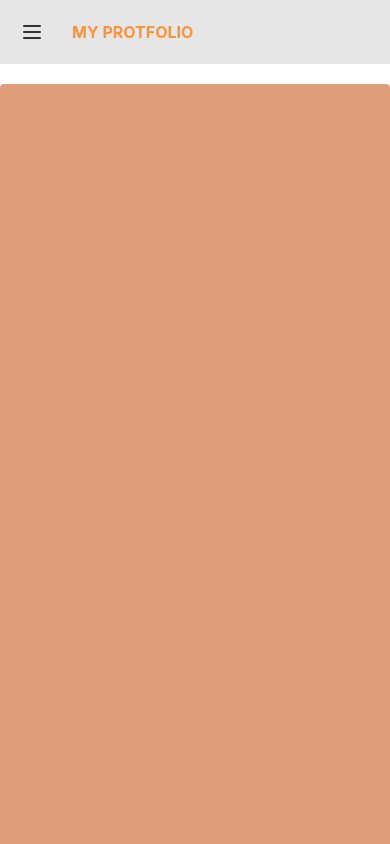
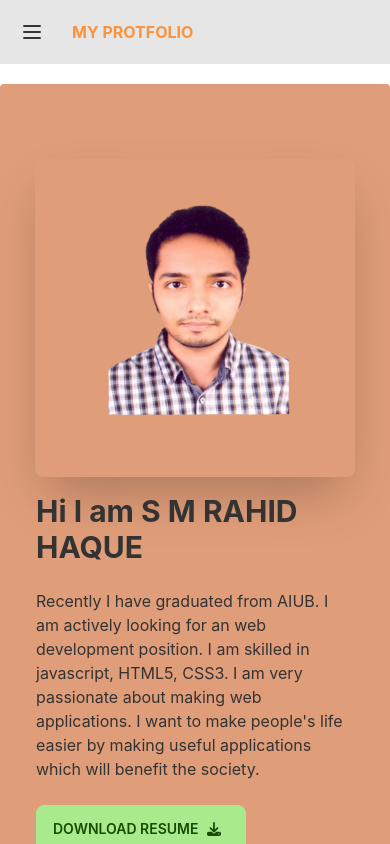
Before and after one commit to rahidhaque/my-protfolio, a React (Create React App) app: page / in a window 390 px wide. Built offline with nearby package versions, Linux system fonts and the light colour scheme.

Commit message:
Responsive Fix

```diff
--- a/src/App.js
+++ b/src/App.js
@@ -6,7 +6,7 @@ import Navbar from './pages/Home/Navbar';
 
 function App() {
   return (
-    <div className='mx-auto px-0 lg-px-12 max-w-screen-sm lg:max-w-screen-lg'>
+    <div className='mx-auto px-0 lg:px-12'>
       <Navbar>
         <Routes>
           <Route path='/' element={<Home></Home>}></Route>
--- a/src/pages/Home/Banner.js
+++ b/src/pages/Home/Banner.js
@@ -5,12 +5,14 @@ import { FontAwesomeIcon } from '@fortawesome/react-fontawesome';
 
 const Banner = () => {
     return (
-        <div class="hero h-full lg:h-[60vh] bg-accent mt-5 rounded">
+        <div class="hero h-screen lg:h-[50vh]  bg-accent mt-5 rounded">
             <div class="hero-content flex-col lg:flex-row-reverse">
-                <img src={about} class="max-w-sm rounded-lg shadow-2xl" alt='about' />
+                <div className='lg:h-[50vh] shrink-0'>
+                    <img src={about} class="max-w-xs lg:max-w-sm rounded-lg shadow-2xl" alt='about' />
+                </div>
                 <div className='max-w-lg mx-5'>
-                    <h1 class="text-5xl font-bold">Hi I am S M RAHID HAQUE</h1>
-                    <p class="py-6">Recently I have graduated from AIUB. I am actively looking for an web development position. I am skilled in javascript, HTML5, CSS3. I am very passionate about making web applications. I want to make people's life easier by making useful applications which will benefit the society.</p>
+                    <h1 class="text-3xl font-bold">Hi I am S M RAHID HAQUE</h1>
+                    <p class="py-6 max-w-xs">Recently I have graduated from AIUB. I am actively looking for an web development position. I am skilled in javascript, HTML5, CSS3. I am very passionate about making web applications. I want to make people's life easier by making useful applications which will benefit the society.</p>
                     <a href='https://drive.google.com/file/d/1sY6iUHMTjpEhRsf_Mo394g7M2A12v7g_/view?usp=sharing' className="btn btn-primary">Download Resume<FontAwesomeIcon className='px-2' icon={faDownload} /></a>
                 </div>
             </div>
--- /dev/null
+++ b/src/pages/Home/Contact.js
@@ -0,0 +1,11 @@
+import React from 'react';
+
+const Contact = () => {
+    return (
+        <div>
+
+        </div>
+    );
+};
+
+export default Contact;
--- a/src/pages/Home/Projects.js
+++ b/src/pages/Home/Projects.js
@@ -6,9 +6,9 @@ const Projects = () => {
     return (
         <div>
             <h2 className='text-center font-bold mt-5'>My Projects</h2>
-            <div className='grid grid-cols-1 lg:grid-cols-3 gap-4 mt-5'>
-                <div class="card w-96 lg:w-80 bg-base-100 shadow-xl">
-                    <figure><img src={pondit} alt="Project 1" style={{ width: '400px', height: '225px' }} /></figure>
+            <div className='grid grid-cols-1 lg:grid-cols-3 gap-4 mt-5 place-items-center'>
+                <div class="card w-80 lg:w-96 bg-base-100 shadow-xl">
+                    <figure><img src={pondit} alt="Project 1" style={{ width: '350px', height: '200px' }} /></figure>
                     <div class="card-body">
                         <h2 class="card-title">
                             Pondit Tutor
@@ -20,8 +20,8 @@ const Projects = () => {
                         </div>
                     </div>
                 </div>
-                <div class="card w-96 lg:w-80 bg-base-100 shadow-xl">
-                    <figure><img src={grocery} alt="Project 2" style={{ width: '400px', height: '225px' }} /></figure>
+                <div class="card w-80 lg:w-96  bg-base-100 shadow-xl">
+                    <figure><img src={grocery} alt="Project 2" style={{ width: '350px', height: '200px' }} /></figure>
                     <div class="card-body">
                         <h2 class="card-title">
                             Super Grocery Factory
@@ -35,8 +35,8 @@ const Projects = () => {
                         </div>
                     </div>
                 </div>
-                <div class="card w-96 lg:w-80 bg-base-100 shadow-xl">
-                    <figure><img src={electronics} alt="Project 3" style={{ width: '400px', height: '225px' }} /></figure>
+                <div class="card w-80 lg:w-96 bg-base-100 shadow-xl">
+                    <figure><img src={electronics} alt="Project 3" style={{ width: '350px', height: '200px' }} /></figure>
                     <div class="card-body">
                         <h2 class="card-title">
                             RH Electronics and Co.
```
